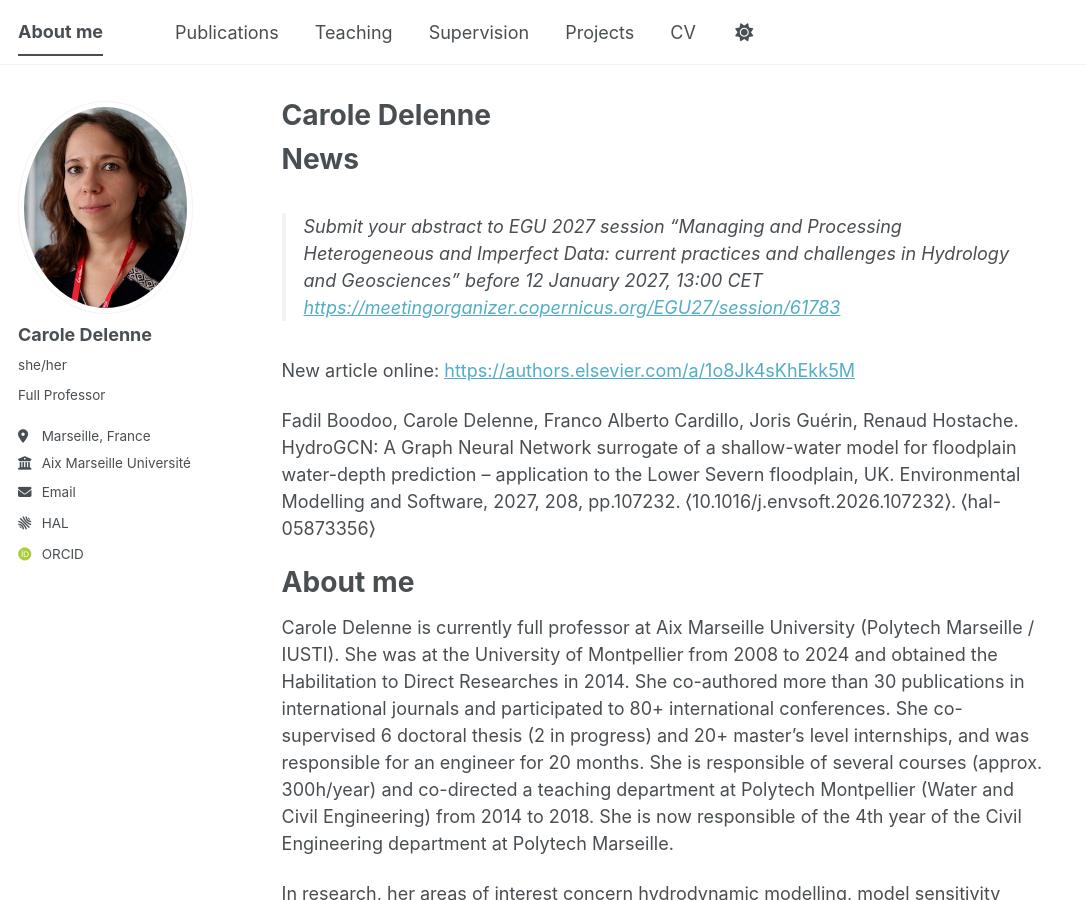
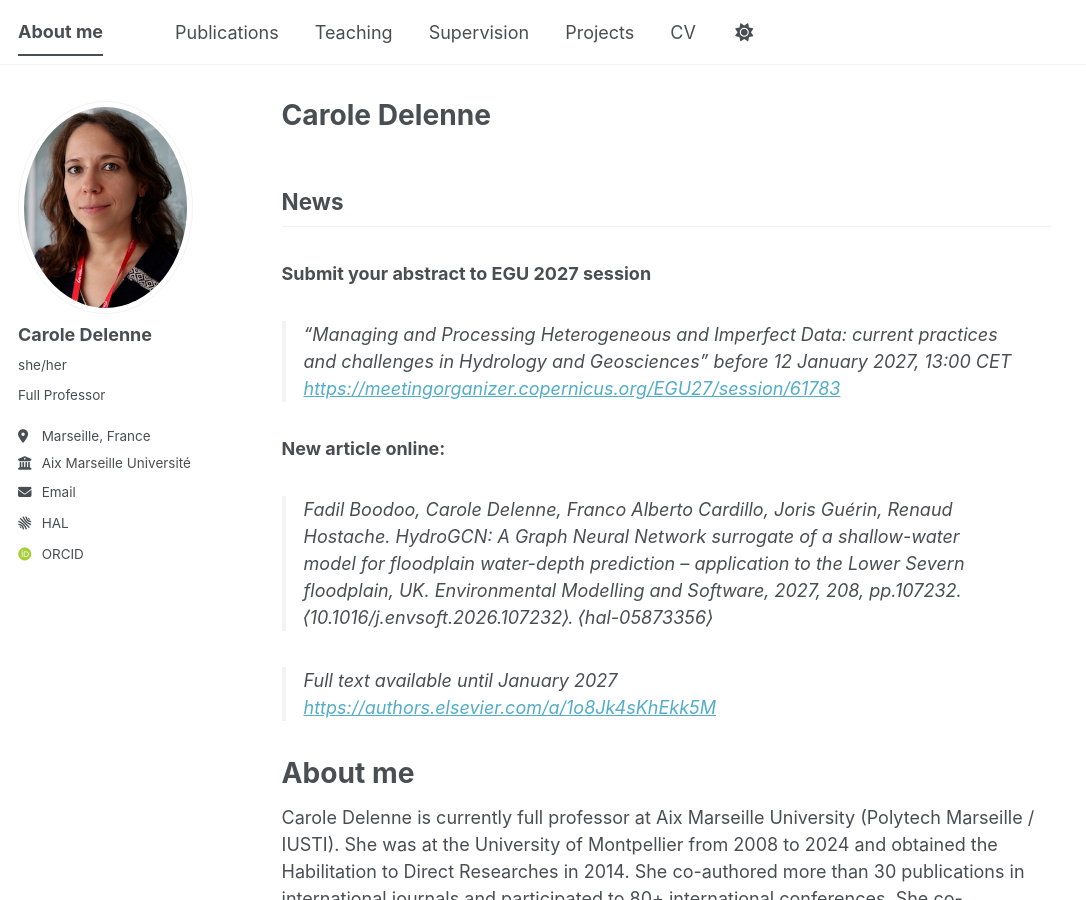
Before and after one commit to caroledelenne/caroledelenne.github.io, a Jekyll site: the page built from _pages/about.md, in a window 1280 px wide and 900 px high. Shown: the whole window, without its empty margins (0-1086 px from the left). Built offline with Jekyll 4.4.1, drawn with Linux system fonts in a browser that asks for light colours; some web fonts are replaced; a script bundle is joined from its source files by our own code; library files that are not in the unit come from our copies.

Commit message:
add news

```diff
--- a/_pages/about.md
+++ b/_pages/about.md
@@ -7,15 +7,18 @@ redirect_from:
   - /about.html
 ---
 
-# News
-> Submit your abstract to EGU 2027 session
+## News
+### Submit your abstract to EGU 2027 session
 > "Managing and Processing Heterogeneous and Imperfect Data: current practices and challenges in Hydrology and Geosciences"
 > before 12 January 2027, 13:00 CET
 > [https://meetingorganizer.copernicus.org/EGU27/session/61783](https://meetingorganizer.copernicus.org/EGU27/session/61783)
 
-New article online: [https://authors.elsevier.com/a/1o8Jk4sKhEkk5M](https://authors.elsevier.com/a/1o8Jk4sKhEkk5M)
+### New article online:
+>Fadil Boodoo, Carole Delenne, Franco Alberto Cardillo, Joris Guérin, Renaud Hostache. HydroGCN: A Graph Neural Network surrogate of a shallow-water model for floodplain water-depth prediction – application to the Lower Severn floodplain, UK. Environmental Modelling and Software, 2027, 208, pp.107232. ⟨10.1016/j.envsoft.2026.107232⟩. ⟨hal-05873356⟩
 
-Fadil Boodoo, Carole Delenne, Franco Alberto Cardillo, Joris Guérin, Renaud Hostache. HydroGCN: A Graph Neural Network surrogate of a shallow-water model for floodplain water-depth prediction – application to the Lower Severn floodplain, UK. Environmental Modelling and Software, 2027, 208, pp.107232. ⟨10.1016/j.envsoft.2026.107232⟩. ⟨hal-05873356⟩
+>Full text available until January 2027 [https://authors.elsevier.com/a/1o8Jk4sKhEkk5M](https://authors.elsevier.com/a/1o8Jk4sKhEkk5M)
+
+
 
 # About me
 Carole Delenne is currently full professor at Aix Marseille University (Polytech Marseille / IUSTI). She was at the University of Montpellier from 2008 to 2024 and obtained the Habilitation to Direct Researches in 2014.
```
